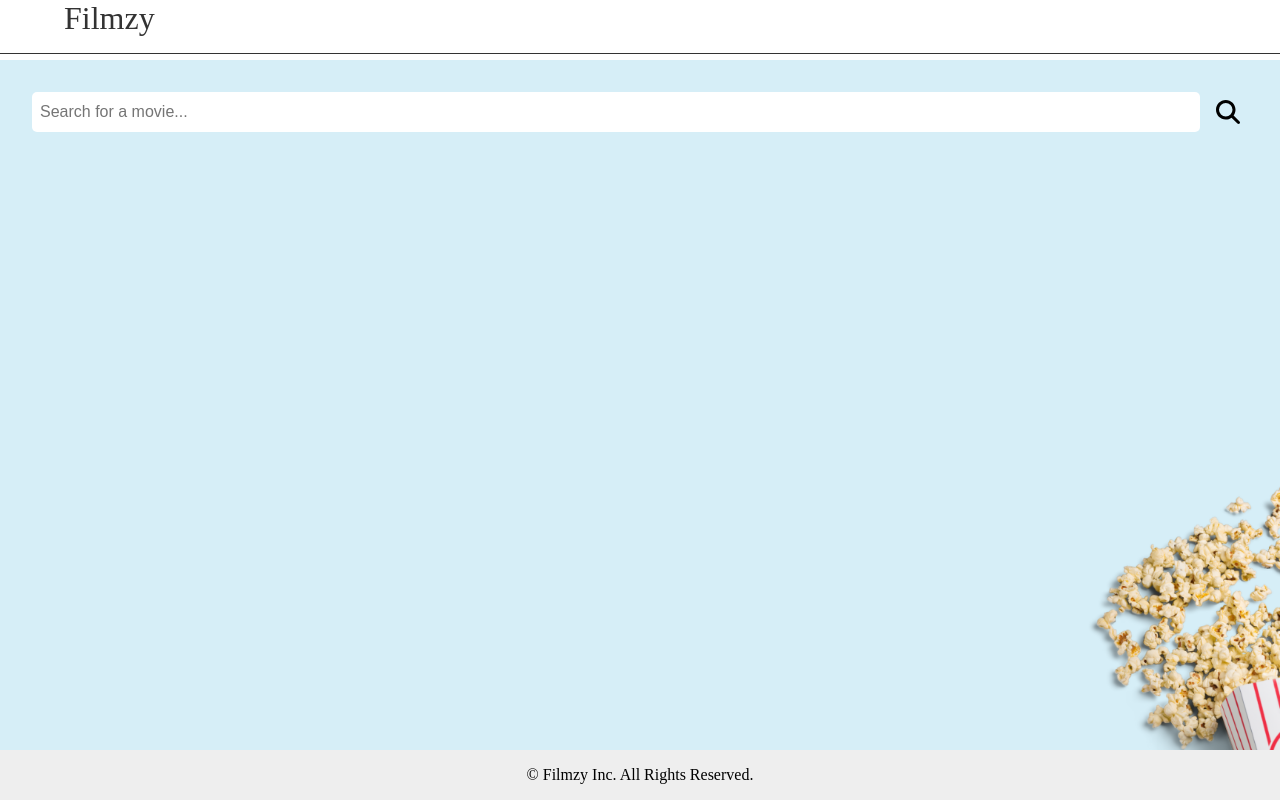
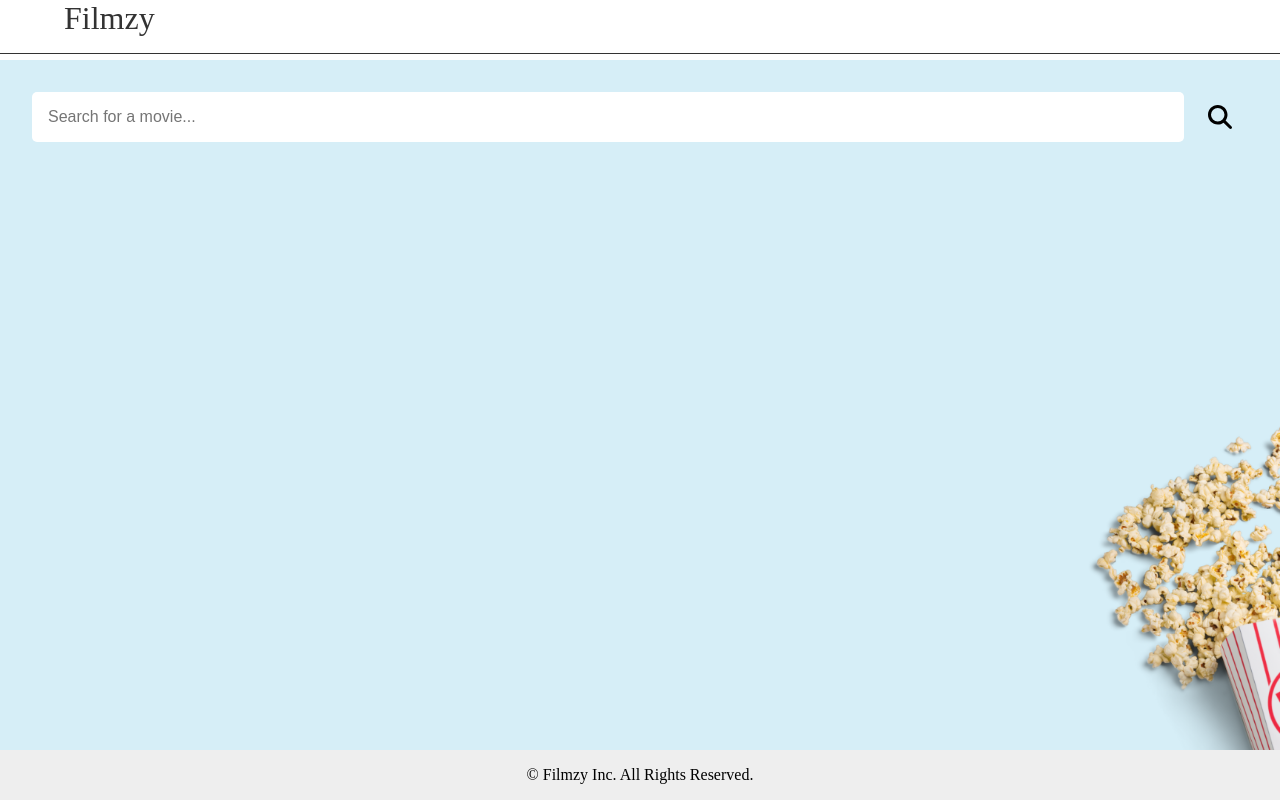
Before and after one commit to idaoskooei/filmzy-capstone-project, a React (Vite) app: page /searchPage in a window 1280 px wide. Built offline with nearby package versions, Linux system fonts and the light colour scheme.

Commit message:
modify the card in search component

```diff
--- a/src/components/Search/Search.jsx
+++ b/src/components/Search/Search.jsx
@@ -17,7 +17,7 @@ const Search = () => {
           params: {
             api_key: 'b374a90d9ab89653cff28333dccd5836',
             query: query,
-            adult: false,  // Set adult to false
+            adult: false,
           },
         });
         setMovies(response.data.results);
--- a/src/components/Search/Search.scss
+++ b/src/components/Search/Search.scss
@@ -5,10 +5,11 @@
     display: flex;
     flex-direction: column;
     align-items: center;
-  height: 100vh;
+    min-height: 100vh;
     background-image: url('../../assets/images/choices-mobile-background.png');
     background-size: cover;
     background-position: center;
+    background-attachment: fixed;
     padding: 1em;
 
     @include tablet {
@@ -33,11 +34,12 @@
     }
 
     input {
-    padding: 0.5em;
+        padding: 1em;
         font-size: 1em;
         border: none;
         border-radius: 5px;
         flex-grow: 1;
+        height: 50px;
 
         @include tablet {
             flex-grow: 1;
@@ -49,7 +51,7 @@
     }
 
     button {
-    padding: 0.5em;
+        padding: 1em;
         font-size: 1em;
         border: none;
         background: none;
@@ -58,6 +60,7 @@
         align-items: center;
         justify-content: center;
         color: black;
+        height: 50px;
 
         svg {
             font-size: 1.5em;
@@ -73,19 +76,28 @@
 }
 
 .movie-card {
-  background-color: rgba(0, 0, 0, 0.7);
+    background-color: white;
     padding: 1em;
-  border-radius: 10px;
-  width: 200px;
+    border-radius: 15px;
+    width: 250px;
+    height: 350px;
     text-align: center;
-  color: white;
+    color: black;
     display: flex;
     flex-direction: column;
     align-items: center;
+    box-shadow: 0 4px 8px rgba(0, 0, 0, 0.2);
+    transition: transform 0.2s;
+
+    &:hover {
+        transform: scale(1.05);
+    }
 
     img {
         width: 100%;
+        height: 60%;
         border-radius: 10px;
+        object-fit: cover;
     }
 
     .movie-title {
@@ -97,13 +109,18 @@
     .movie-release-date {
         margin-top: 0.5em;
         font-size: 0.9em;
-    color: rgba(255, 255, 255, 0.7);
+        color: rgba(0, 0, 0, 0.7);
     }
 
     .movie-description {
         margin-top: 0.5em;
         font-size: 0.9em;
-    color: rgba(255, 255, 255, 0.7);
+        color: black;
         text-align: left;
+        overflow: hidden;
+        text-overflow: ellipsis;
+        display: -webkit-box;
+        -webkit-line-clamp: 3;
+        -webkit-box-orient: vertical;
     }
 }
```
Lines whose indentation alone changed are shown as unchanged.
